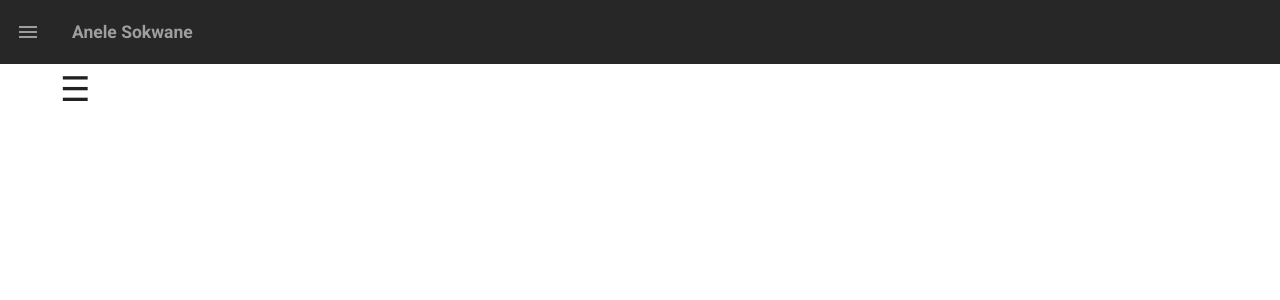
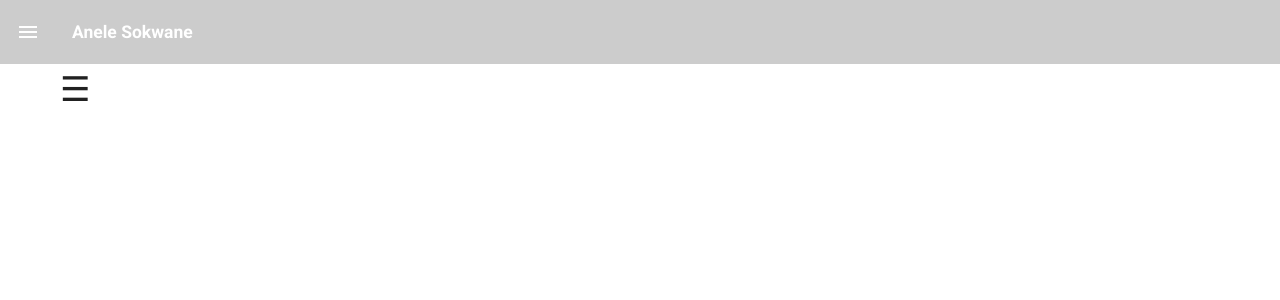
Before and after one commit to KingAJ19/New-Portfolio-, a Vue app: page /nav2 in a window 1280 px wide. Shown: the top 300 px of the page. Built offline with nearby package versions, Linux system fonts and the light colour scheme; a web font is replaced by a local one; what semantic-ui-vue, vue-particles would draw is missing.

Commit message:
put everything back to normal

```diff
--- a/public/index.html
+++ b/public/index.html
@@ -21,14 +21,6 @@
     <div id="app"></div>
     <!-- built files will be auto injected -->
     <script src="https://ajax.googleapis.com/ajax/libs/jquery/3.3.1/jquery.min.js"></script>
-    <script>
-      function openNav() {
-        document.getElementById("mySidenav").style.width = "300px";
-      }
 
-      function closeNav() {
-        document.getElementById("mySidenav").style.width = "0";
-      }
-      </script>
   </body>
 </html>
--- a/src/components/Nav.vue
+++ b/src/components/Nav.vue
@@ -1,10 +1,10 @@
 <template>
     <nav>
-        <v-toolbar flat app dark>
-        <v-app-bar-nav-icon class="grey--text" @click="drawer = !drawer">
+        <v-toolbar flat app id="app">
+        <v-app-bar-nav-icon class="white--text" @click="drawer = !drawer">
             <v-icon>mdi-menu</v-icon>
         </v-app-bar-nav-icon>
-        <v-toolbar-title class="grey--text">
+        <v-toolbar-title class="white--text">
             <span class="font-weight-bold">Anele Sokwane</span>
         </v-toolbar-title>
         <v-spacer/>
@@ -41,3 +41,9 @@ export default {
         }
 }
 </script>
+<style scoped>
+#app{
+  background-color: black;
+  opacity: 0.2;
+}
+</style>
--- a/src/views/Home.vue
+++ b/src/views/Home.vue
@@ -13,7 +13,7 @@
         :lineLinked="true"
         :lineOpacity="0"
         :linesDistance="550"
-        :moveSpeed="3"
+        :moveSpeed="7"
         :hoverEffect="true"
         hoverMode="grab"
         :clickEffect="true"
--- a/src/views/Nav2.vue
+++ b/src/views/Nav2.vue
@@ -10,18 +10,21 @@
   <a href="#">Contact</a>
 </div>
 
-<span style="font-size:34px;cursor:pointer;left:25px" onclick="openNav()">&#9776;</span>
+<span class="hamburger" style="font-size:34px;cursor:pointer;left:25px" onclick="openNav()">&#9776;</span>
     </div>
 </template>
 <style scoped>
 body {
   font-family: "Lato", sans-serif;
 }
+.hamburger{
+    width: auto;
+}
 .sidenav {
   height: 100%;
   width: 0;
   position: fixed;
-  z-index: 1;
+  z-index: 5;
   top: 0;
   left: 0;
   background-color: black;
```
